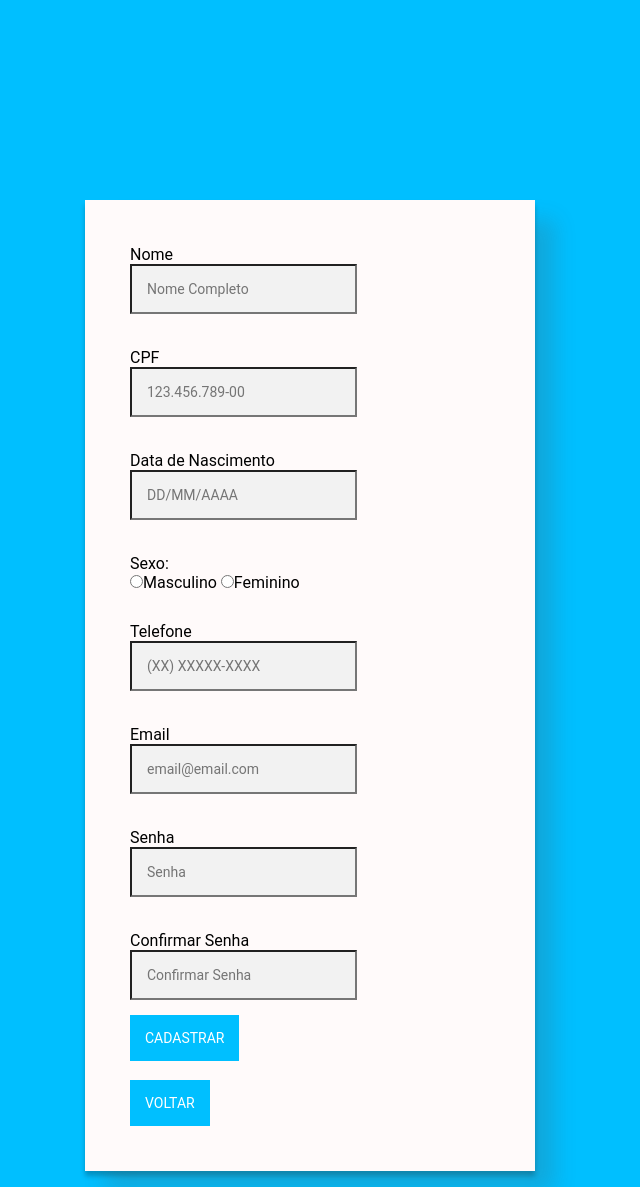
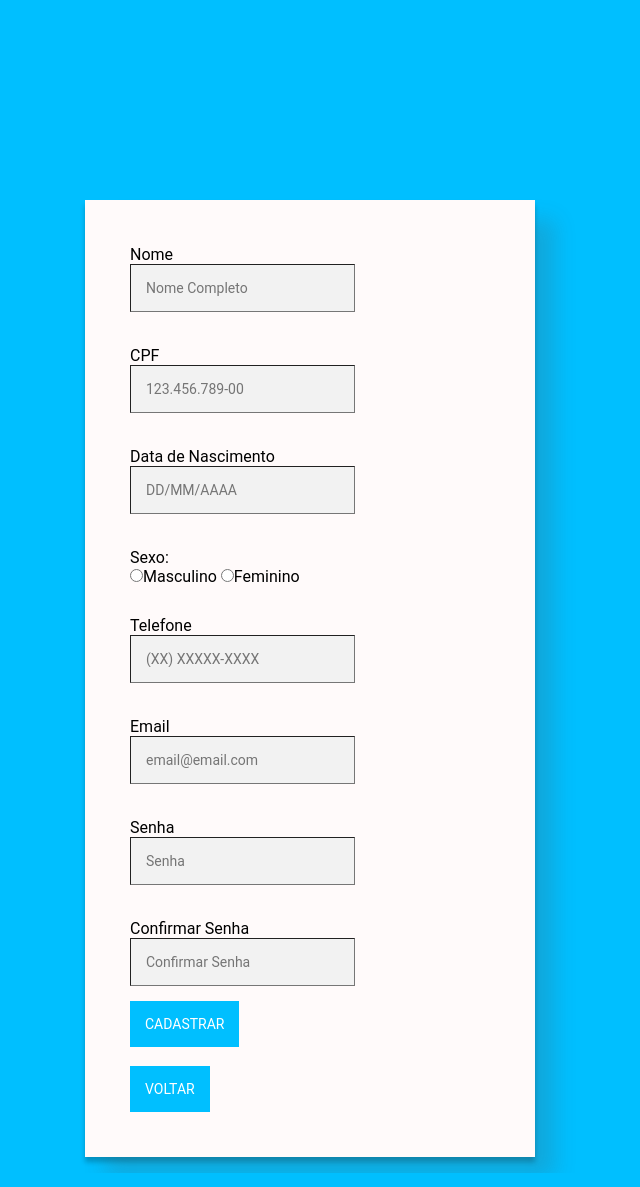
Before and after one commit to PedroViniciusBarros/hospital_liberdade, a PHP site: page /cadastro.html in a window 1280 px wide. Shown: the whole page, without its empty margins (330-970 px from the left). Run offline with PHP 8.4, Linux system fonts and the light colour scheme.

Commit message:
update boder

```diff
--- a/css/cadastro.css
+++ b/css/cadastro.css
@@ -17,7 +17,7 @@ form {
     outline: 0;
     background: #f2f2f2;
     /* width: 100%; */
-    border: 1;
+    border-width: 1px;
     margin: 0 0 15px;
     padding: 15px;
     box-sizing: border-box;
```
